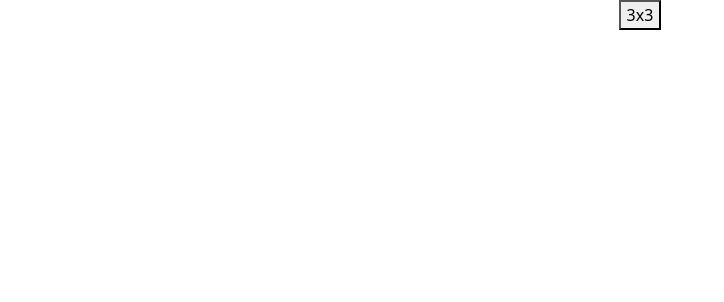
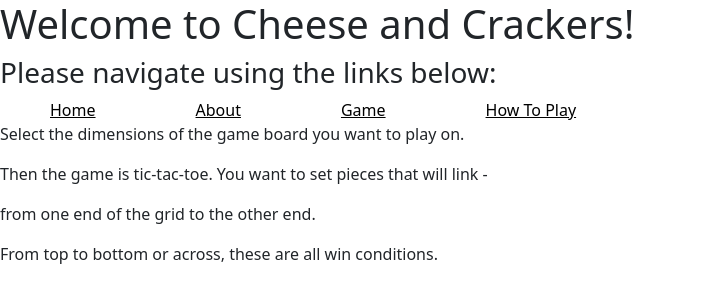
Before and after one commit to courserav/cheese-and-crackers2, a React (Create React App) app in the folder cheese-and-crackers/: page /howto in a window 1280 px wide. Shown: the top 302 px of the page, without its empty margins (0-724 px from the left). Built offline with nearby package versions, Linux system fonts and the light colour scheme.

Commit message:
made navbar and routes

```diff
--- /dev/null
+++ b/cheese-and-crackers/src/About.js
@@ -0,0 +1,15 @@
+import React from 'react'
+
+class About extends React.Component{
+    render(){
+        return(
+            <>
+                <p>This board game was created with the React Javascript framework.</p>
+                <p>Redux used to manage state.</p>
+                <p>Rails API backend for images.</p>
+            </>
+        )
+    }
+}
+
+export default About
--- a/cheese-and-crackers/src/App.js
+++ b/cheese-and-crackers/src/App.js
@@ -1,19 +1,13 @@
 import './App.css';
 import React from 'react'
-import GameBoard from './components/GameBoard'
-import {useSelector, useDispatch} from 'react-redux'
-import {createBoard} from './actions'
 
 function App() {
-  const gameBoard = useSelector(state => state.board)
-  const dispatch = useDispatch()
-
-  return (
-    <div className="App">
-      <button onClick={() => dispatch(createBoard(3))}>3x3</button>
-      <GameBoard board={gameBoard}/>
-    </div>
-  );
+  return(
+    <>
+        <h1>Welcome to Cheese and Crackers!</h1>
+        <h3>Please navigate using the links below: </h3>
+    </>
+  )
 }
 
 export default App;
--- a/cheese-and-crackers/src/Game.js
+++ b/cheese-and-crackers/src/Game.js
@@ -0,0 +1,18 @@
+import React from 'react'
+import GameBoard from './components/GameBoard'
+import {useSelector, useDispatch} from 'react-redux'
+import {createBoard} from './actions'
+
+function Game() {
+  const gameBoard = useSelector(state => state.board)
+  const dispatch = useDispatch()
+
+  return (
+    <div className="Game">
+      <button onClick={() => dispatch(createBoard(3))}>3x3</button>
+      <GameBoard board={gameBoard}/>
+    </div>
+  );
+}
+
+export default Game
--- a/cheese-and-crackers/src/Home.js
+++ b/cheese-and-crackers/src/Home.js
@@ -1 +1,11 @@
 import React from 'react'
+
+class Home extends React.Component{
+    render(){
+        return(
+            <div> </div>
+        )
+    }
+}
+
+export default Home
--- /dev/null
+++ b/cheese-and-crackers/src/Howto.js
@@ -0,0 +1,16 @@
+import React from 'react'
+
+class Howto extends React.Component{
+    render(){
+        return(
+            <>
+                <p>Select the dimensions of the game board you want to play on.</p>
+                <p>Then the game is tic-tac-toe. You want to set pieces that will link -</p>
+                <p>from one end of the grid to the other end.</p>
+                <p>From top to bottom or across, these are all win conditions.</p>
+            </>
+        )
+    }
+}
+
+export default Howto
--- /dev/null
+++ b/cheese-and-crackers/src/Navbar.js
@@ -0,0 +1,23 @@
+import React from 'react'
+import { NavLink } from 'react-router-dom'
+
+const style = {
+    margin: '50px',
+    color: 'black',
+    background: 'white'
+}
+
+class Navbar extends React.Component{
+    render(){
+        return(
+            <>
+                <NavLink to='/' exact style={style}>Home</NavLink>
+                <NavLink to='/about' exact style={style}>About</NavLink>
+                <NavLink to='/game' exact style={style}>Game</NavLink>
+                <NavLink to='/howto' exact style={style}>How To Play</NavLink>
+            </>
+        )
+    }
+}
+
+export default Navbar
--- a/cheese-and-crackers/src/index.js
+++ b/cheese-and-crackers/src/index.js
@@ -2,11 +2,16 @@ import React from 'react';
 import ReactDOM from 'react-dom';
 import './index.css';
 import App from './App';
+import About from './About';
+import Game from './Game';
+import Home from './Home';
+import Howto from './Howto';
+import Navbar from './Navbar';
 import reportWebVitals from './reportWebVitals';
 import { createStore } from 'redux'
 import allReducer from './reducers'
 import { Provider } from 'react-redux'
-import { BrowserRouter as Router, Route, NavLink } from "react-router-dom"
+import { BrowserRouter as Router, Route } from "react-router-dom"
 import 'bootstrap/dist/css/bootstrap.min.css'
 
 const projectStore = createStore(
@@ -17,7 +22,14 @@ const projectStore = createStore(
 ReactDOM.render(
   <Provider store={projectStore}>
     <Router>
-      <App />
+      <>
+        <App />
+        <Navbar />
+        <Route exact path="/" component={Home} />
+        <Route exact path="/about" component={About} />
+        <Route exact path="/game" component={Game} />
+        <Route exact path="/howto" component={Howto} />
+      </>
     </Router>
   </Provider>,
   document.getElementById('root')
```
